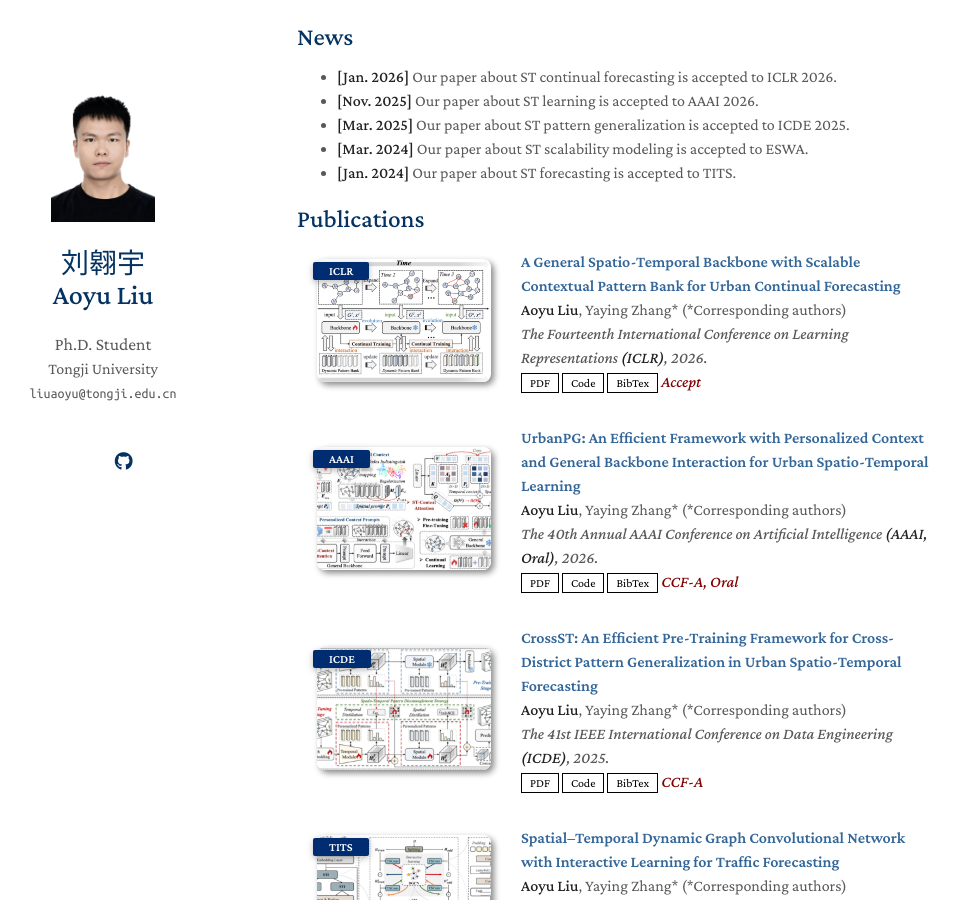
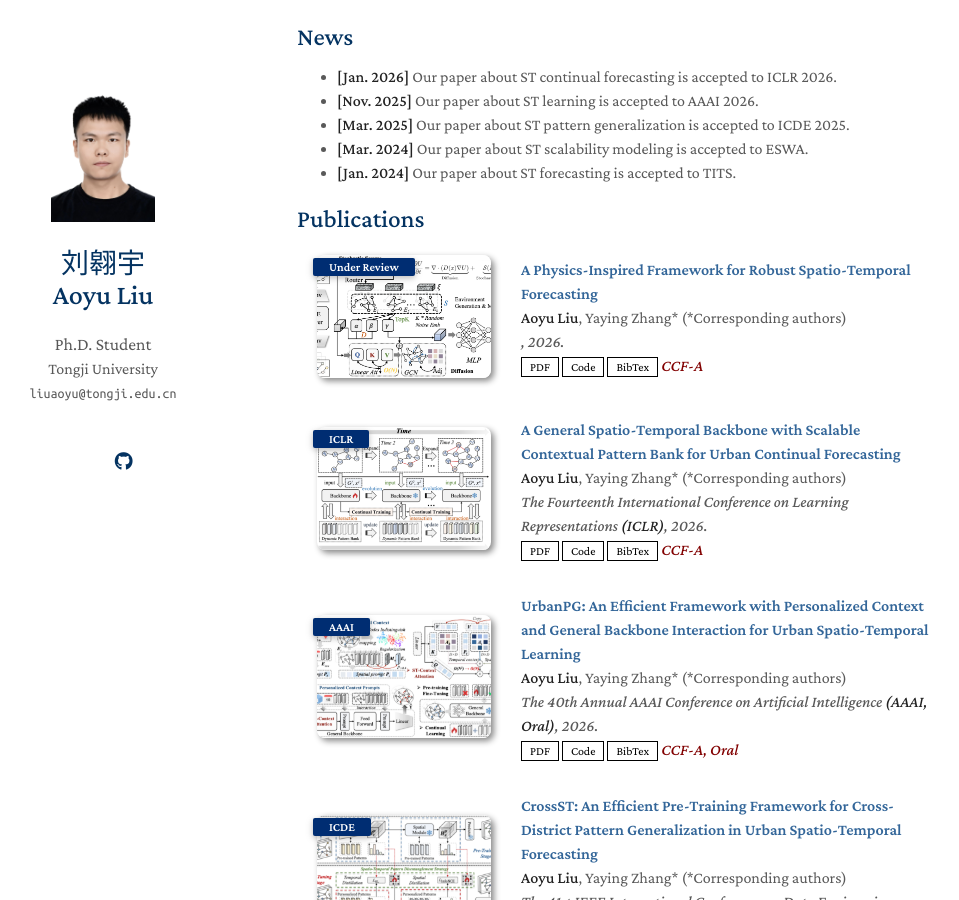
Before and after one commit to Aoyu-Liu/Aoyu-Liu.github.io, a Jekyll site: the page built from index.md, in a window 1280 px wide and 900 px high, scrolled down 313 px. Shown: the whole window, without its empty margins (173-1132 px from the left). Built offline with Jekyll 4.4.1, drawn with Linux system fonts in a browser that asks for light colours; a style sheet for code colours, icons or effects is not loaded; our own code applies the rules of GitHub Pages for plain Markdown files.

Commit message:
Update publications.yml

```diff
--- a/_data/publications.yml
+++ b/_data/publications.yml
@@ -1,14 +1,24 @@
 main:
 
-- title: A General Spatio-Temporal Backbone with Scalable Contextual Pattern Bank for Urban Continual Forecasting
+- title: 'A Physics-Inspired Framework for Robust Spatio-Temporal Forecasting'
+  authors: "<strong>Aoyu Liu</strong>, Yaying Zhang* (*Corresponding authors)"
+  conference_short: Under Review
+  conference: ", 2026."
+  pdf: https://aoyu-liu.github.io/ # 待更新为预印本链接
+  code: https://aoyu-liu.github.io/
+  bibtex: https://aoyu-liu.github.io/ # 待更新为BibTeX文件路径
+  image: ./assets/img/work6.png
+  notes: "CCF-A"
+
+- title: 'A General Spatio-Temporal Backbone with Scalable Contextual Pattern Bank for Urban Continual Forecasting'
   authors: "<strong>Aoyu Liu</strong>, Yaying Zhang* (*Corresponding authors)"
   conference_short: ICLR
   conference: "The Fourteenth International Conference on Learning Representations <strong>(ICLR)</strong>, 2026."
-  pdf: https://aoyu-liu.github.io/ # 待更新为预印本链接
-  code: https://aoyu-liu.github.io/ # 待更新为仓库路径
+  pdf: https://openreview.net/pdf?id=LHSea6DI8U # 待更新为预印本链接
+  code: https://github.com/Aoyu-Liu/STBP
   bibtex: https://aoyu-liu.github.io/ # 待更新为BibTeX文件路径
   image: ./assets/img/work4.png
-  notes: "Accept"
+  notes: "CCF-A"
 
 - title: 'UrbanPG: An Efficient Framework with Personalized Context and General Backbone Interaction for Urban Spatio-Temporal Learning'
   authors: "<strong>Aoyu Liu</strong>, Yaying Zhang* (*Corresponding authors)"
```
